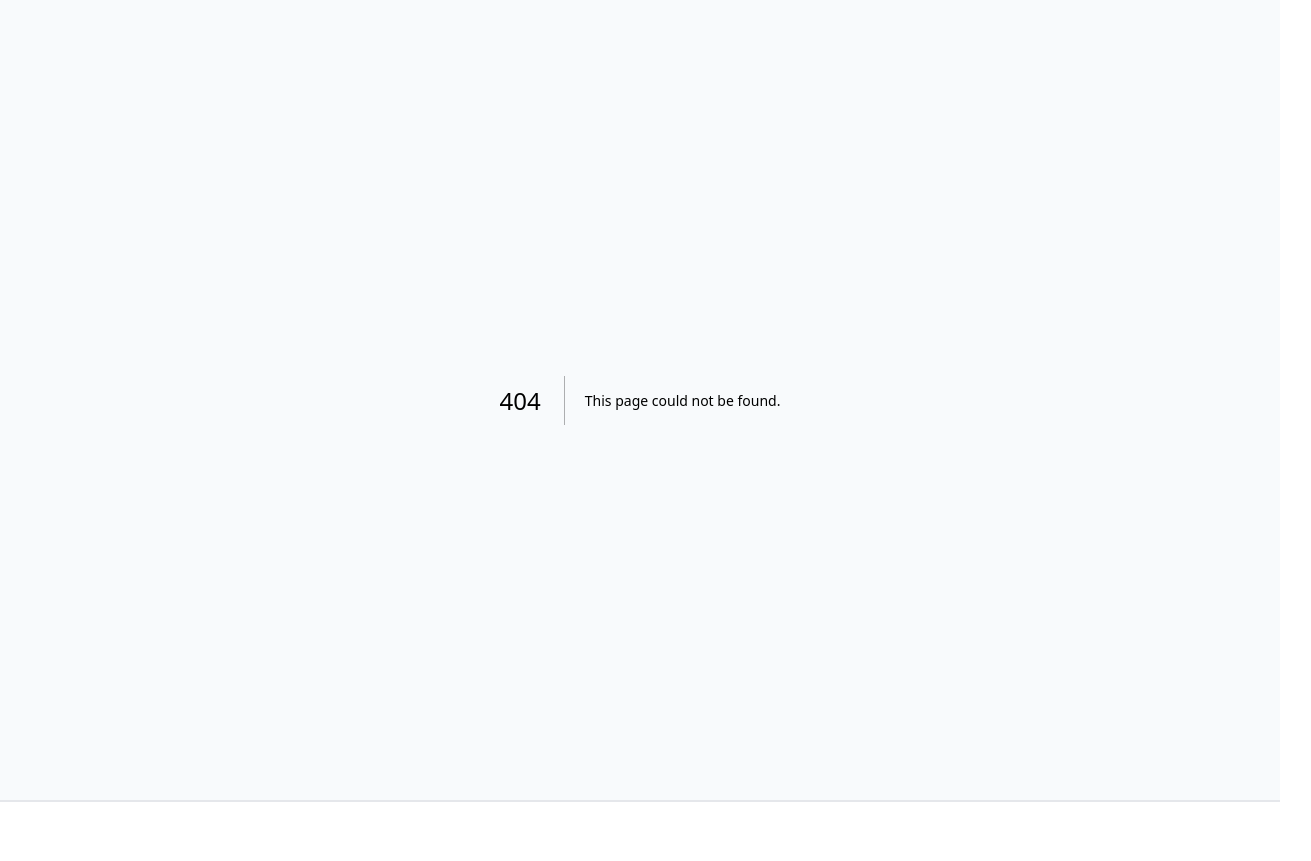
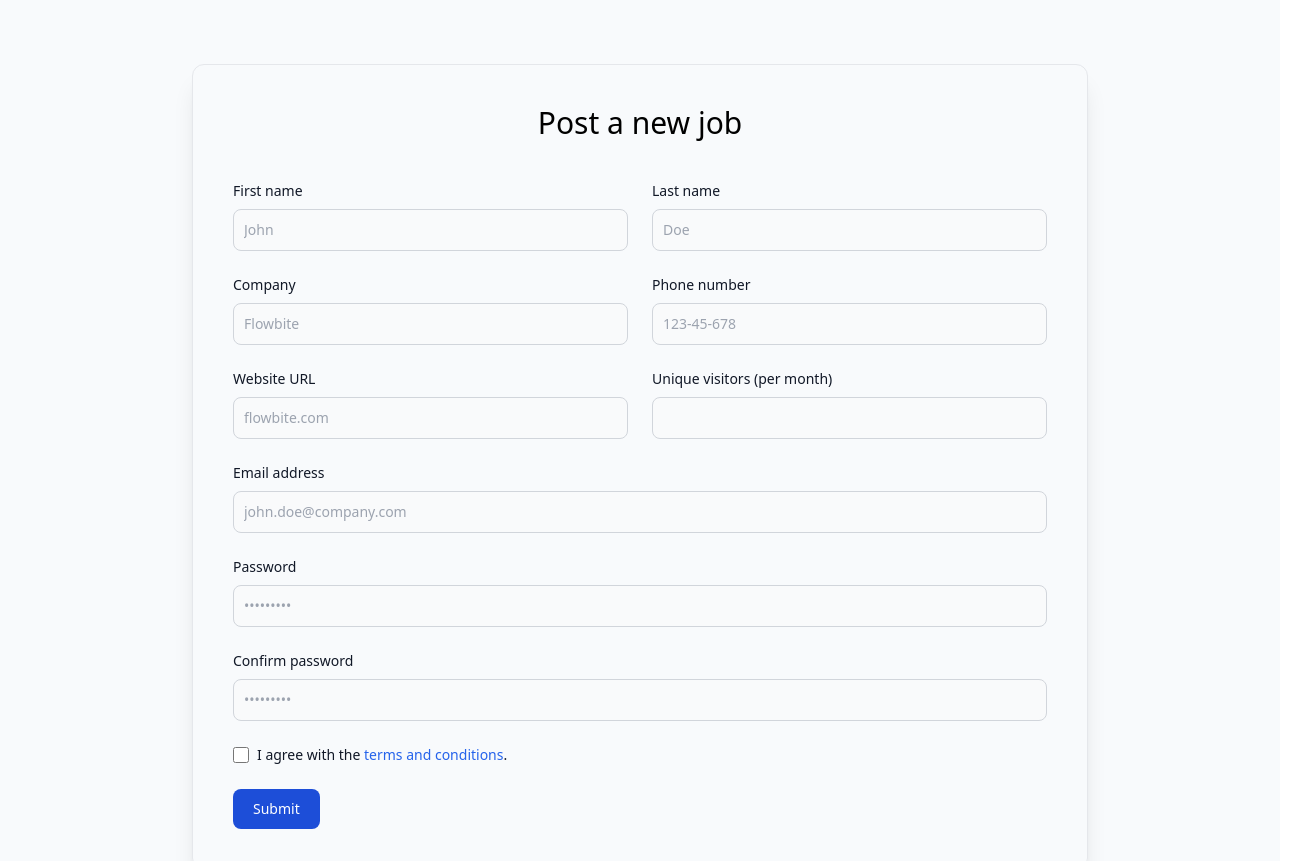
Before and after one commit to tahamah/Job_Portal, a Next.js app: page /admin in a window 1280 px wide. Before the commit this address had no page. Shown: the top 861 px of the page, 1311 px wide, since content can reach past the window. Built offline with nearby package versions, Linux system fonts and the light colour scheme.

Commit message:
find all page responcive

```diff
--- a/src/components/HomePage/FindJob/index.jsx
+++ b/src/components/HomePage/FindJob/index.jsx
@@ -1,4 +1,5 @@
 import JobCart from '@/components/common/JobCart'
+import Link from 'next/link'
 import React from 'react'
 
 const FindJob = () => {
@@ -18,7 +19,11 @@
 
       {/*  */}
       <div className='text-center text-blue-600 '>
-        <button className='hover:underline underline-offset-4 duration-300 px-10 py-5'>Show More</button>
+        <Link Link href={'/job/show-all-jobs'}>
+          <button className='hover:underline underline-offset-4 duration-300 px-10 py-5'>
+            Show More
+          </button>
+        </Link>
       </div>
     </div>
   )
--- a/src/components/Layouts/index.jsx
+++ b/src/components/Layouts/index.jsx
@@ -1,15 +1,19 @@
 import React from 'react'
 import Footer from '../common/Footer'
+import { useRouter } from 'next/router'
 
 const Layout = ({ children }) => {
+  const router = useRouter()
+  const { pathname } = router
+  console.log(pathname)
+
   return (
-    <div className='min-h-screen '>
+    <div className='min-h-screen overflow-x-hidden'>
       {/* <Header />
       <Navbar /> */}
 
       <div className='min-h-[70vh]  bg-slate-50 '>{children}</div>
-
-      <Footer />
+      {!pathname.includes('/admin') && <Footer />}
     </div>
   )
 }
--- a/src/components/common/JobCart/index.jsx
+++ b/src/components/common/JobCart/index.jsx
@@ -2,10 +2,11 @@
 import React from 'react'
 import JobImg from '../../../assets/upwork.jpg'
 import { IoLocationOutline } from 'react-icons/io5'
+import Link from 'next/link'
 
 const JobCart = () => {
   return (
-    <div className='border duration-300 rounded-md w-1/3 py-3 pr-3 hover:bg-blue-50 cursor-pointer hover:-translate-y-1'>
+    <Link href='job/job-details' className='border duration-300 rounded-md w-full py-3 pr-3 hover:bg-blue-50 cursor-pointer hover:-translate-y-1'>
       {/* First Section */}
       <div className='flex justify-between'>
         <div>
@@ -64,7 +65,7 @@
           </span>
         </div>
       </div>
-    </div>
+    </Link>
   )
 }
 
--- /dev/null
+++ b/src/pages/admin/index.jsx
@@ -0,0 +1,182 @@
+import React from 'react'
+
+const AddJob = () => {
+  return (
+    <div className='max-w-7xl mx-auto pt-16'>
+
+      <form className='max-w-4xl mx-auto shadow-xl p-10 border rounded-xl'>
+      <h2 className='text-3xl font-medium pb-10 text-center'>Post a new job</h2>
+        <div class='grid gap-6 mb-6 md:grid-cols-2'>
+          <div>
+            <label
+              for='first_name'
+              class='block mb-2 text-sm font-medium text-gray-900 dark:text-white'
+            >
+              First name
+            </label>
+            <input
+              type='text'
+              id='first_name'
+              class='bg-gray-50 border border-gray-300 text-gray-900 text-sm rounded-lg focus:ring-blue-500 focus:border-blue-500 block w-full p-2.5 dark:bg-gray-700 dark:border-gray-600 dark:placeholder-gray-400 dark:text-white dark:focus:ring-blue-500 dark:focus:border-blue-500'
+              placeholder='John'
+              required
+            />
+          </div>
+          <div>
+            <label
+              for='last_name'
+              class='block mb-2 text-sm font-medium text-gray-900 dark:text-white'
+            >
+              Last name
+            </label>
+            <input
+              type='text'
+              id='last_name'
+              class='bg-gray-50 border border-gray-300 text-gray-900 text-sm rounded-lg focus:ring-blue-500 focus:border-blue-500 block w-full p-2.5 dark:bg-gray-700 dark:border-gray-600 dark:placeholder-gray-400 dark:text-white dark:focus:ring-blue-500 dark:focus:border-blue-500'
+              placeholder='Doe'
+              required
+            />
+          </div>
+          <div>
+            <label
+              for='company'
+              class='block mb-2 text-sm font-medium text-gray-900 dark:text-white'
+            >
+              Company
+            </label>
+            <input
+              type='text'
+              id='company'
+              class='bg-gray-50 border border-gray-300 text-gray-900 text-sm rounded-lg focus:ring-blue-500 focus:border-blue-500 block w-full p-2.5 dark:bg-gray-700 dark:border-gray-600 dark:placeholder-gray-400 dark:text-white dark:focus:ring-blue-500 dark:focus:border-blue-500'
+              placeholder='Flowbite'
+              required
+            />
+          </div>
+          <div>
+            <label
+              for='phone'
+              class='block mb-2 text-sm font-medium text-gray-900 dark:text-white'
+            >
+              Phone number
+            </label>
+            <input
+              type='tel'
+              id='phone'
+              class='bg-gray-50 border border-gray-300 text-gray-900 text-sm rounded-lg focus:ring-blue-500 focus:border-blue-500 block w-full p-2.5 dark:bg-gray-700 dark:border-gray-600 dark:placeholder-gray-400 dark:text-white dark:focus:ring-blue-500 dark:focus:border-blue-500'
+              placeholder='123-45-678'
+              pattern='[0-9]{3}-[0-9]{2}-[0-9]{3}'
+              required
+            />
+          </div>
+          <div>
+            <label
+              for='website'
+              class='block mb-2 text-sm font-medium text-gray-900 dark:text-white'
+            >
+              Website URL
+            </label>
+            <input
+              type='url'
+              id='website'
+              class='bg-gray-50 border border-gray-300 text-gray-900 text-sm rounded-lg focus:ring-blue-500 focus:border-blue-500 block w-full p-2.5 dark:bg-gray-700 dark:border-gray-600 dark:placeholder-gray-400 dark:text-white dark:focus:ring-blue-500 dark:focus:border-blue-500'
+              placeholder='flowbite.com'
+              required
+            />
+          </div>
+          <div>
+            <label
+              for='visitors'
+              class='block mb-2 text-sm font-medium text-gray-900 dark:text-white'
+            >
+              Unique visitors (per month)
+            </label>
+            <input
+              type='number'
+              id='visitors'
+              class='bg-gray-50 border border-gray-300 text-gray-900 text-sm rounded-lg focus:ring-blue-500 focus:border-blue-500 block w-full p-2.5 dark:bg-gray-700 dark:border-gray-600 dark:placeholder-gray-400 dark:text-white dark:focus:ring-blue-500 dark:focus:border-blue-500'
+              placeholder=''
+              required
+            />
+          </div>
+        </div>
+        <div class='mb-6'>
+          <label
+            for='email'
+            class='block mb-2 text-sm font-medium text-gray-900 dark:text-white'
+          >
+            Email address
+          </label>
+          <input
+            type='email'
+            id='email'
+            class='bg-gray-50 border border-gray-300 text-gray-900 text-sm rounded-lg focus:ring-blue-500 focus:border-blue-500 block w-full p-2.5 dark:bg-gray-700 dark:border-gray-600 dark:placeholder-gray-400 dark:text-white dark:focus:ring-blue-500 dark:focus:border-blue-500'
+            placeholder='john.doe@company.com'
+            required
+          />
+        </div>
+        <div class='mb-6'>
+          <label
+            for='password'
+            class='block mb-2 text-sm font-medium text-gray-900 dark:text-white'
+          >
+            Password
+          </label>
+          <input
+            type='password'
+            id='password'
+            class='bg-gray-50 border border-gray-300 text-gray-900 text-sm rounded-lg focus:ring-blue-500 focus:border-blue-500 block w-full p-2.5 dark:bg-gray-700 dark:border-gray-600 dark:placeholder-gray-400 dark:text-white dark:focus:ring-blue-500 dark:focus:border-blue-500'
+            placeholder='•••••••••'
+            required
+          />
+        </div>
+        <div class='mb-6'>
+          <label
+            for='confirm_password'
+            class='block mb-2 text-sm font-medium text-gray-900 dark:text-white'
+          >
+            Confirm password
+          </label>
+          <input
+            type='password'
+            id='confirm_password'
+            class='bg-gray-50 border border-gray-300 text-gray-900 text-sm rounded-lg focus:ring-blue-500 focus:border-blue-500 block w-full p-2.5 dark:bg-gray-700 dark:border-gray-600 dark:placeholder-gray-400 dark:text-white dark:focus:ring-blue-500 dark:focus:border-blue-500'
+            placeholder='•••••••••'
+            required
+          />
+        </div>
+        <div class='flex items-start mb-6'>
+          <div class='flex items-center h-5'>
+            <input
+              id='remember'
+              type='checkbox'
+              value=''
+              class='w-4 h-4 border border-gray-300 rounded bg-gray-50 focus:ring-3 focus:ring-blue-300 dark:bg-gray-700 dark:border-gray-600 dark:focus:ring-blue-600 dark:ring-offset-gray-800'
+              required
+            />
+          </div>
+          <label
+            for='remember'
+            class='ml-2 text-sm font-medium text-gray-900 dark:text-gray-300'
+          >
+            I agree with the{' '}
+            <a
+              href='#'
+              class='text-blue-600 hover:underline dark:text-blue-500'
+            >
+              terms and conditions
+            </a>
+            .
+          </label>
+        </div>
+        <button
+          type='submit'
+          class='text-white bg-blue-700 hover:bg-blue-800 focus:ring-4 focus:outline-none focus:ring-blue-300 font-medium rounded-lg text-sm w-full sm:w-auto px-5 py-2.5 text-center dark:bg-blue-600 dark:hover:bg-blue-700 dark:focus:ring-blue-800'
+        >
+          Submit
+        </button>
+      </form>
+    </div>
+  )
+}
+
+export default AddJob
--- /dev/null
+++ b/src/pages/job/show-all-jobs/index.jsx
@@ -0,0 +1,32 @@
+import JobCart from '@/components/common/JobCart'
+import React from 'react'
+
+ const ShowAllJobs = () => {
+  return (
+    <div className='pb-28'>
+      <h1 className=' bg-blue-100 text-3xl text-center py-10 font-medium'>
+        Find Your Job
+      </h1>
+      {/* Job Cart */}
+      <div className='max-w-7xl mx-auto my-16'>
+        <div className='grid  md:grid-cols-3 px-10 md:px-0 gap-10'>
+          <JobCart />
+          <JobCart />
+          <JobCart />
+          <JobCart />
+          <JobCart />
+          <JobCart />
+          <JobCart />
+          <JobCart />
+          <JobCart />
+          <JobCart />
+          <JobCart />
+          <JobCart />
+        </div>
+      </div>
+
+
+    </div>
+  )
+ }
+export default ShowAllJobs
```
